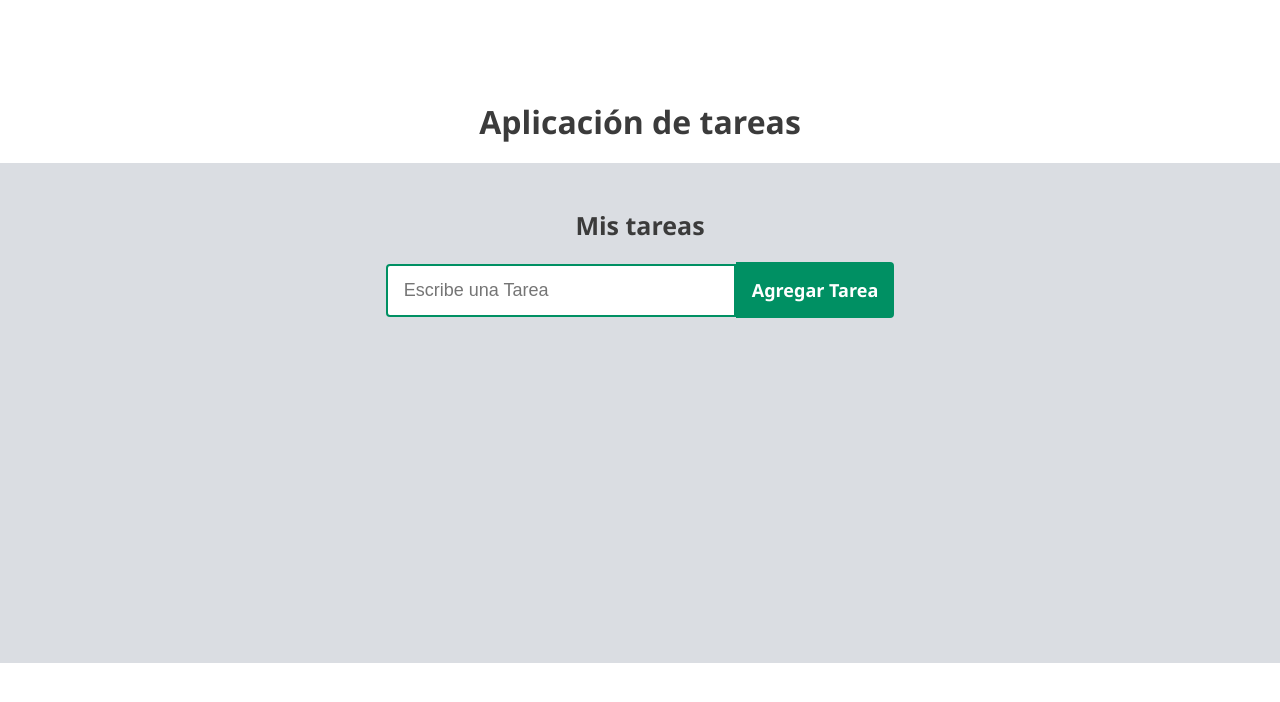
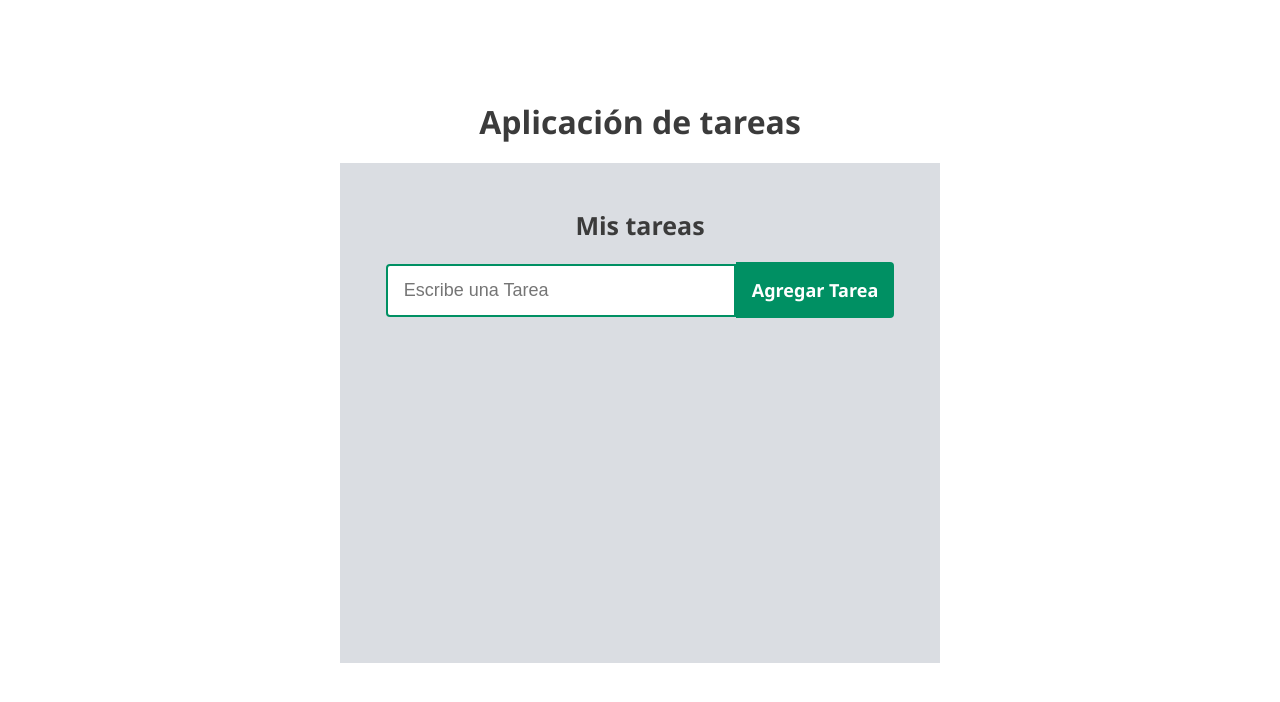
Before and after one commit to fabiochirinos/aplicacion-tareas-react, a React (Create React App) app: page / in a window 1280 px wide. Shown: the top 702 px of the page. Built offline with nearby package versions, Linux system fonts and the light colour scheme.

Commit message:
se modifico el ancho del contenedor

```diff
--- a/src/App.css
+++ b/src/App.css
@@ -29,7 +29,7 @@ h2 {
 /* Lista de Tareas */
 
 .tareas-lista-principal {
-  width: 100%;
+  width: 600px;
   min-height: 500px;
   background-color: #DADDE2;
   padding: 25px;
```
